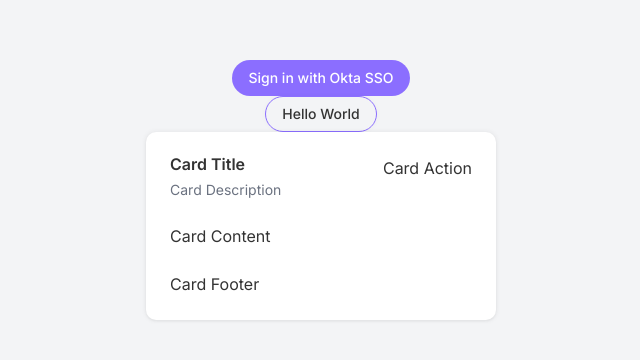
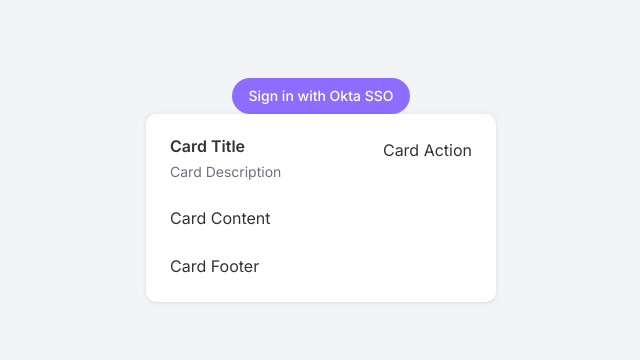
Before and after one commit to Exiger-Supplier-Portal/Exiger-Supplier-Portal, a Next.js app in the folder frontend/: page / in a window 1280 px wide. Shown: the part 210-570 px from the top of the page, without its empty margins (319-959 px from the left). Built offline with nearby package versions, Linux system fonts and the light colour scheme.

Commit message:
fix: change cookie type to correctly pass it to backend

```diff
--- a/frontend/src/app/page.tsx
+++ b/frontend/src/app/page.tsx
@@ -1,4 +1,4 @@
-"use client"
+"use client";
 import SignInButton from "@/components/auth/SignInButton";
 import { Button } from "@/components/ui/button";
 import {
@@ -16,13 +16,6 @@
   return (
     <div className="flex min-h-screen w-screen flex-col items-center justify-center p-24">
       <SignInButton />
-      <Button variant={"outline"} onClick={async()=> {
-        const f = await fetchWithAuth<any, any>({path: "/api/hello", method:"GET" })
-        if (f.ok)
-          console.log(f.data)
-        else
-          console.log(f.error)
-      }}>Hello World</Button>
       <Card className="w-[350px]">
         <CardHeader>
           <CardTitle>Card Title</CardTitle>
--- a/frontend/src/lib/fetch.ts
+++ b/frontend/src/lib/fetch.ts
@@ -16,12 +16,12 @@
   const url = `${process.env.NEXT_PUBLIC_BACKEND_URL}${path}`;
 
   try {
-        if (typeof window === 'undefined') {
-            const { cookies } = await import('next/headers');
-            const cookieStore = await cookies()
-            const jsessionID = cookieStore.get("JSESSIONID")?.value
+    if (typeof window === "undefined") {
+      const { cookies } = await import("next/headers");
+      const cookieStore = await cookies();
+      const jsessionID = cookieStore.get("JSESSIONID")?.value;
       if (jsessionID) {
-                headers['Authorization'] = `Bearer ${jsessionID}`
+        headers["Cookie"] = `JSESSIONID=${jsessionID}`;
       }
     }
 
```
Lines whose indentation alone changed are shown as unchanged.
